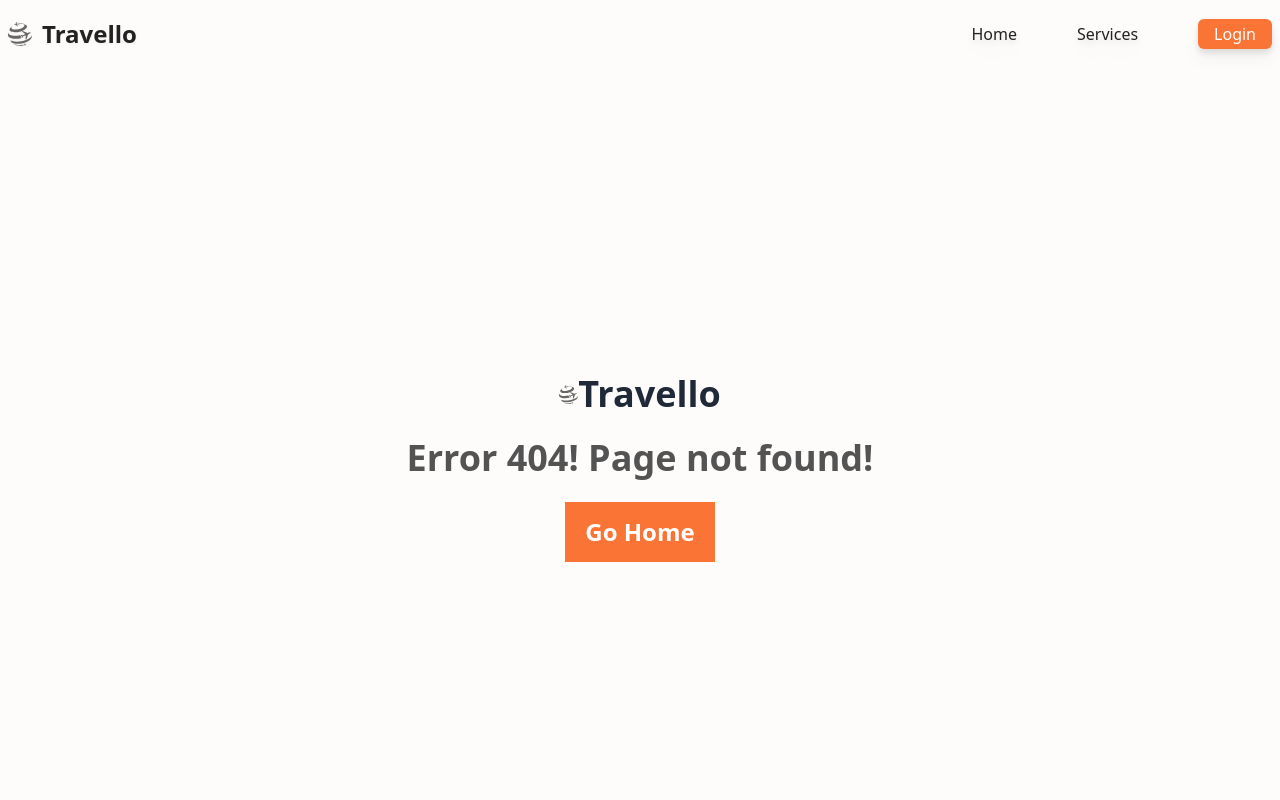
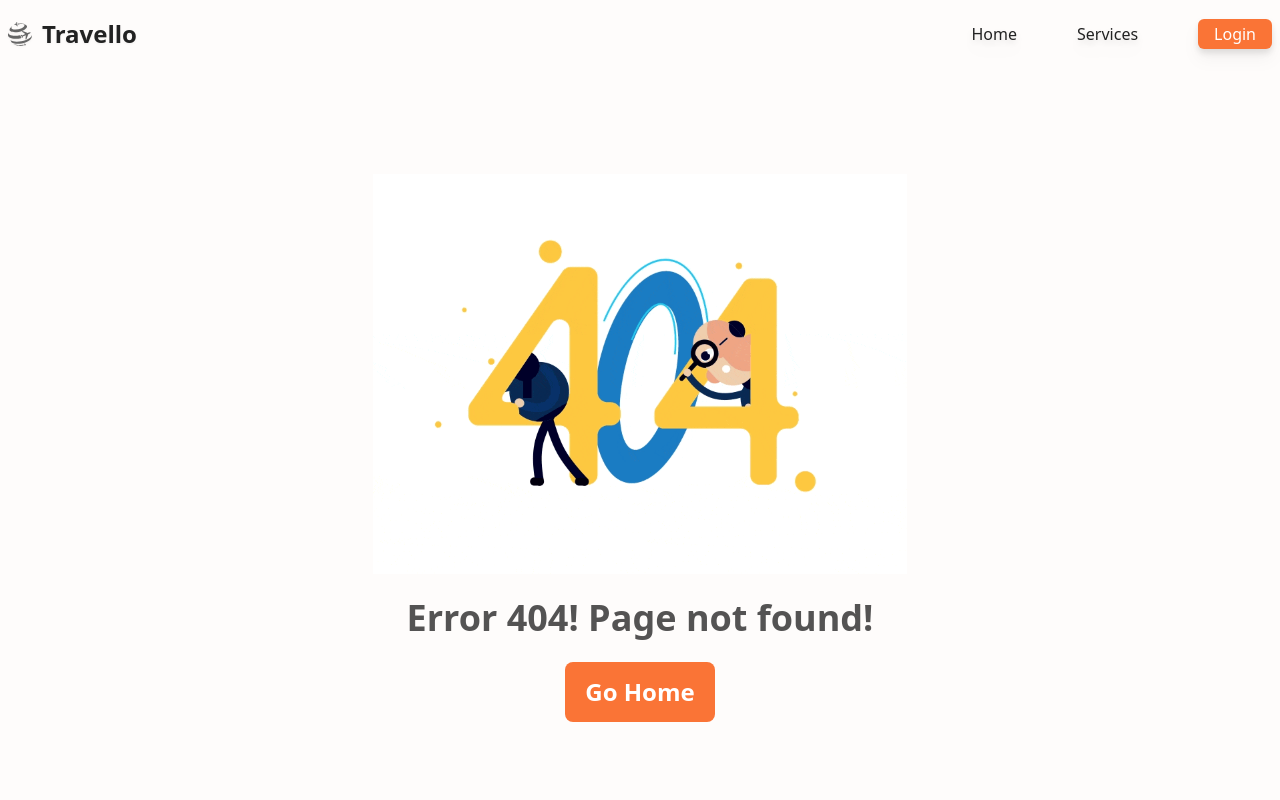
Before and after one commit to Mehedy-Tanvir/tour-guide-client, a React (Vite) app: page /editMyService/1 in a window 1280 px wide. Shown: the top 800 px of the page. Built offline with nearby package versions, Linux system fonts and the light colour scheme; no server answers; a web font is replaced by a local one.

Commit message:
error page ui improved

```diff
--- a/src/Pages/ErrorPage/ErrorPage.jsx
+++ b/src/Pages/ErrorPage/ErrorPage.jsx
@@ -6,16 +6,15 @@ const ErrorPage = () => {
   return (
     <>
       <Navbar></Navbar>
-      <div className="flex flex-col items-center justify-center h-screen gap-6">
+      <div className="flex flex-col items-center justify-center mx-auto max-w-[1400px] pb-10 min-h-screen gap-6">
         <div className="flex items-center justify-center">
-          <img className="" src="/logo.svg" alt="logo" />
-          <p className="text-4xl font-semibold">Travello</p>
+          <img className="max-h-[400px]" src="/404-error.gif" alt="image" />
         </div>
         <h1 className="text-4xl font-bold text-center text-[#0B0B0BB3]">
           Error 404! Page not found!
         </h1>
         <Link to="/">
-          <button className="bg-[#FA7436] hover:opacity-90 text-white text-2xl font-semibold h-[60px] px-[20px] rounded-none">
+          <button className="bg-[#FA7436] hover:opacity-90 text-white text-2xl font-semibold h-[60px] px-[20px] rounded-lg">
             Go Home
           </button>
         </Link>
```
Also changed, not shown: public/404-error.gif (added).
